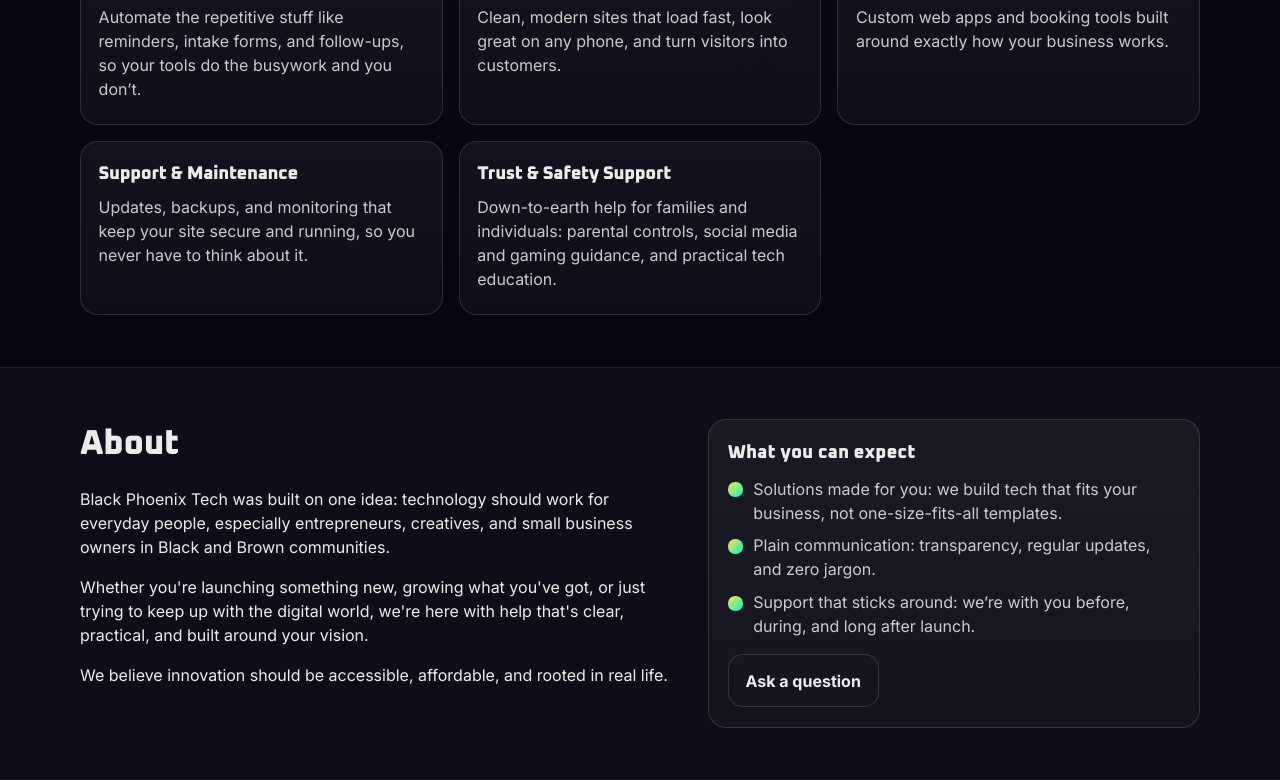
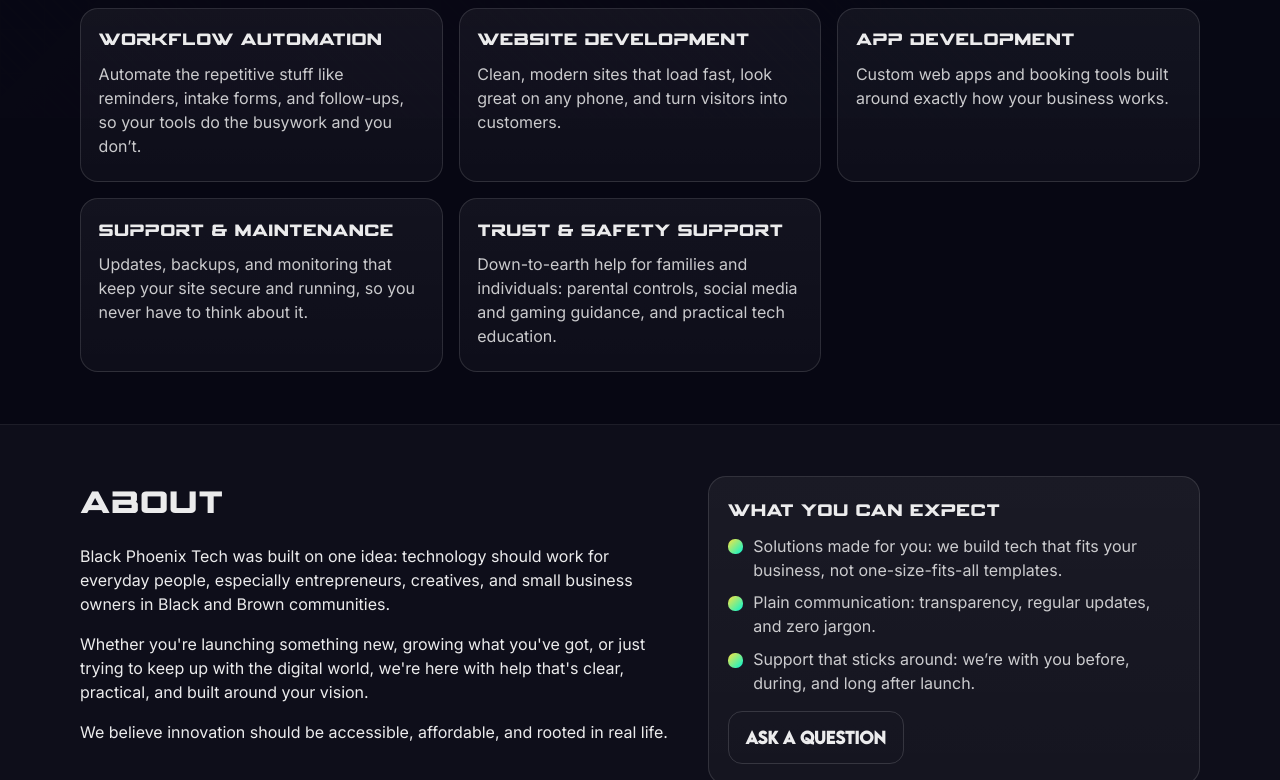
Before and after one commit to FathomVentures/bptsite, a plain HTML site: page index.html in a window 1280 px wide. Shown: the part 682-1462 px from the top of the page. Drawn offline with Linux system fonts and the light colour scheme.

Commit message:
Embed real logo fonts: Spy Agency for headings, LEMON MILK for UI labels

```diff
--- a/index.html
+++ b/index.html
@@ -19,7 +19,7 @@
     <title>Black Phoenix Tech | Bespoke Apps & Tech Solutions</title>
     <link rel="preconnect" href="https://fonts.googleapis.com" />
     <link rel="preconnect" href="https://fonts.gstatic.com" crossorigin />
-    <link href="https://fonts.googleapis.com/css2?family=Inter:wght@400;500;600;700&family=Oxanium:wght@600;700;800&family=Orbitron:wght@600;700;800&family=Playfair+Display:wght@600;700;800&display=swap" rel="stylesheet" />
+    <link href="https://fonts.googleapis.com/css2?family=Inter:wght@400;500;600;700&display=swap" rel="stylesheet" />
     <link rel="stylesheet" href="styles.css" />
     <style>
       /* Offset anchor jumps so the sticky header doesn't clip section headings */
@@ -38,10 +38,19 @@
       .brand__mark { background: transparent; box-shadow: none; width: auto; height: auto; }
       .brand__logo { width: auto; height: 34px; }
 
-      /* Match site headings to the logo's Spy Agency style using Oxanium */
-      .brand__name, .hero__title, h2, .feature h3, .case h3, .panel h3 {
-        font-family: 'Oxanium', Inter, system-ui, -apple-system, Segoe UI, Roboto, Arial, sans-serif;
-        font-weight: 800;
+      /* Brand fonts — the real logo typefaces */
+      @font-face { font-family: 'Spy Agency'; src: url('spyagency.woff') format('woff'); font-weight: 400; font-style: normal; font-display: swap; }
+      @font-face { font-family: 'LEMON MILK'; src: url('lemonmilk-medium.woff') format('woff'); font-weight: 500; font-style: normal; font-display: swap; }
+
+      /* Headings + brand wordmark: Spy Agency (the logo title font, all-caps) */
+      .brand__name, .hero__title, h2, .feature h3, .case h3, .panel h3, .footer__brand {
+        font-family: 'Spy Agency', Inter, system-ui, -apple-system, Segoe UI, Roboto, Arial, sans-serif;
+        font-weight: 400;
+        letter-spacing: 0.02em;
+      }
+      /* UI labels: LEMON MILK (the logo tagline font) */
+      .nav__link, .button, .contactCard__title {
+        font-family: 'LEMON MILK', Inter, system-ui, -apple-system, Segoe UI, Roboto, Arial, sans-serif;
       }
     </style>
   </head>
```
Also changed, not shown: lemonmilk-medium.woff (added), spyagency.woff (added).
